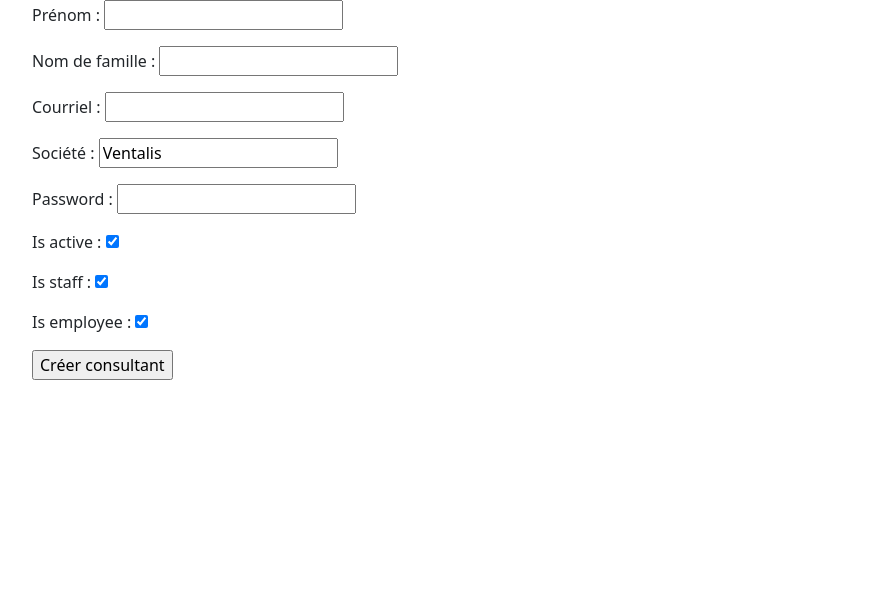
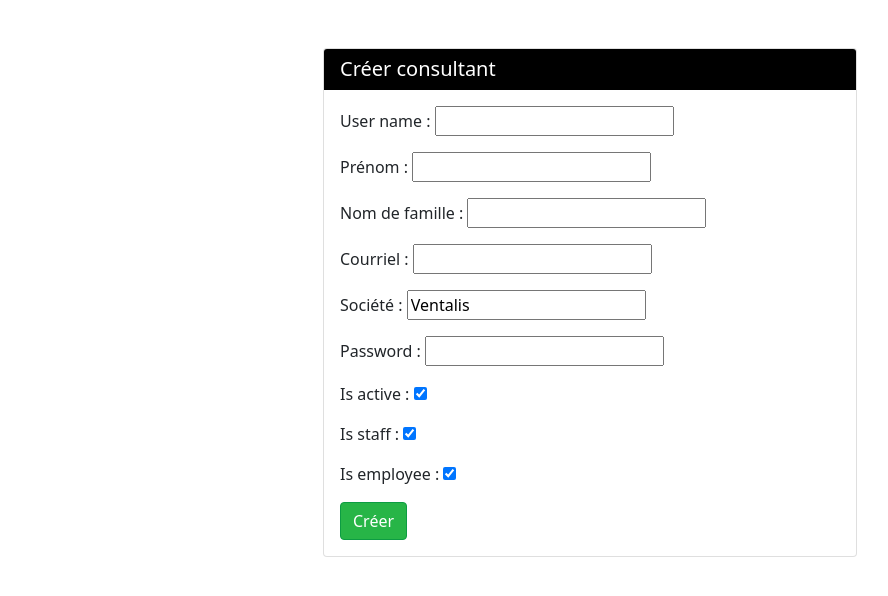
Before and after one commit to Aleks512/ProjetEcom, a Django app: page /consultant/add/ in a window 1280 px wide. Shown: the part 83-679 px from the top of the page, without its empty margins (50-938 px from the left). Run offline with Django 4.2, Linux system fonts and the light colour scheme; the visitor is signed in with stand-in values (Sample User, id 1); data comes from the database, SQL or seed files in the repository; data that the repository does not hold is empty; some libraries are stand-ins or nearby versions.

Commit message:
consultatnt_createfrom__in_bs

```diff
--- a/users/forms.py
+++ b/users/forms.py
@@ -10,7 +10,7 @@ from django.contrib.auth import password_validation
 class ConsultantCreationForm(forms.ModelForm):
     class Meta:
         model = Consultant
-        fields = ("first_name", "last_name", "email", "company", "password", "is_active", "is_staff", "is_employee" )
+        fields = ("user_name", "first_name", "last_name", "email", "company", "password", "is_active", "is_staff", "is_employee" )
         widgets = {
             'password': forms.PasswordInput(),
         }
--- a/users/templates/users/consultant_create.html
+++ b/users/templates/users/consultant_create.html
@@ -1,9 +1,24 @@
 {% extends 'base.html' %}
 
+
+
 {% block content %}
-<form method="post">
-  {% csrf_token %}
-  {{ form.as_p }}
-  <input type="submit" value="Créer consultant">
-</form>
+<div class="container">
+  <div class="row justify-content-center mt-5">
+    <div class="col-md-6">
+      <div class="card">
+        <div class="card-header" style="background-color: #000000; color: #ffffff;">
+          <h5 class="card-title mb-0">Créer consultant</h5>
+        </div>
+        <div class="card-body">
+          <form method="post">
+            {% csrf_token %}
+            {{ form.as_p }}
+            <button type="submit" class="btn btn-primary" style="background-color: #27b547; border-color: #0d9c43;">Créer</button>
+          </form>
+        </div>
+      </div>
+    </div>
+  </div>
+</div>
 {% endblock %}
```
